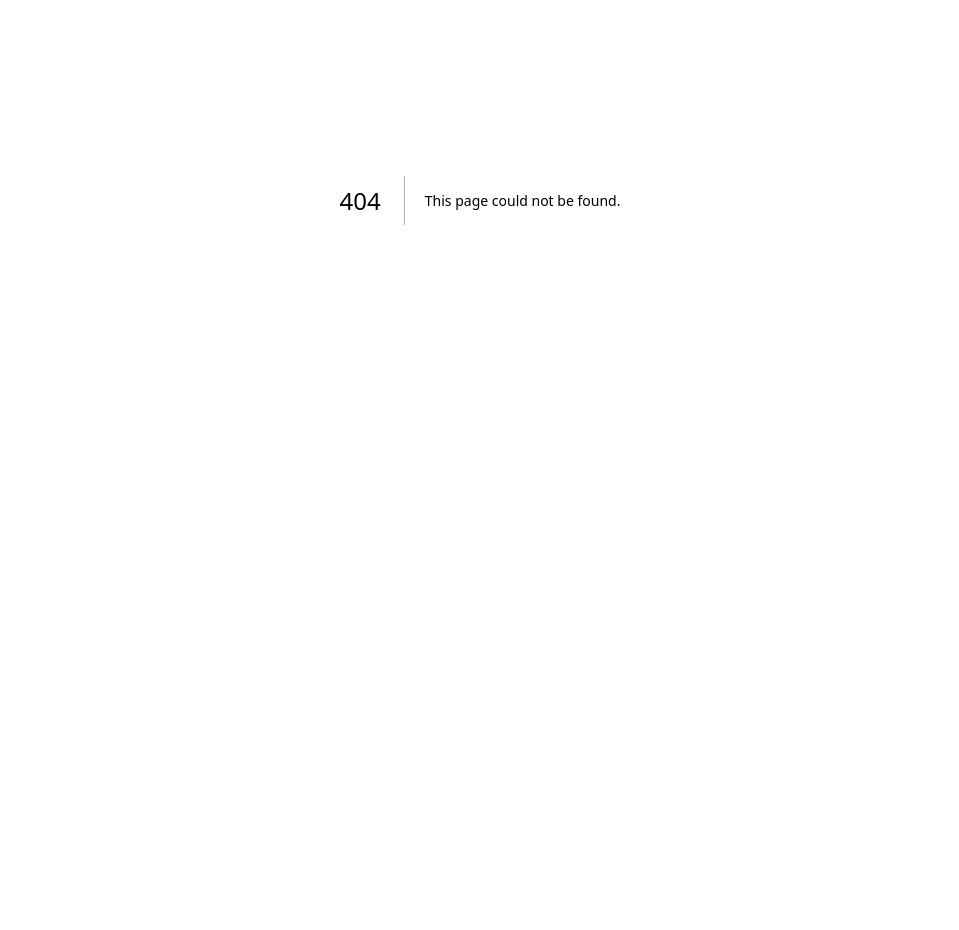
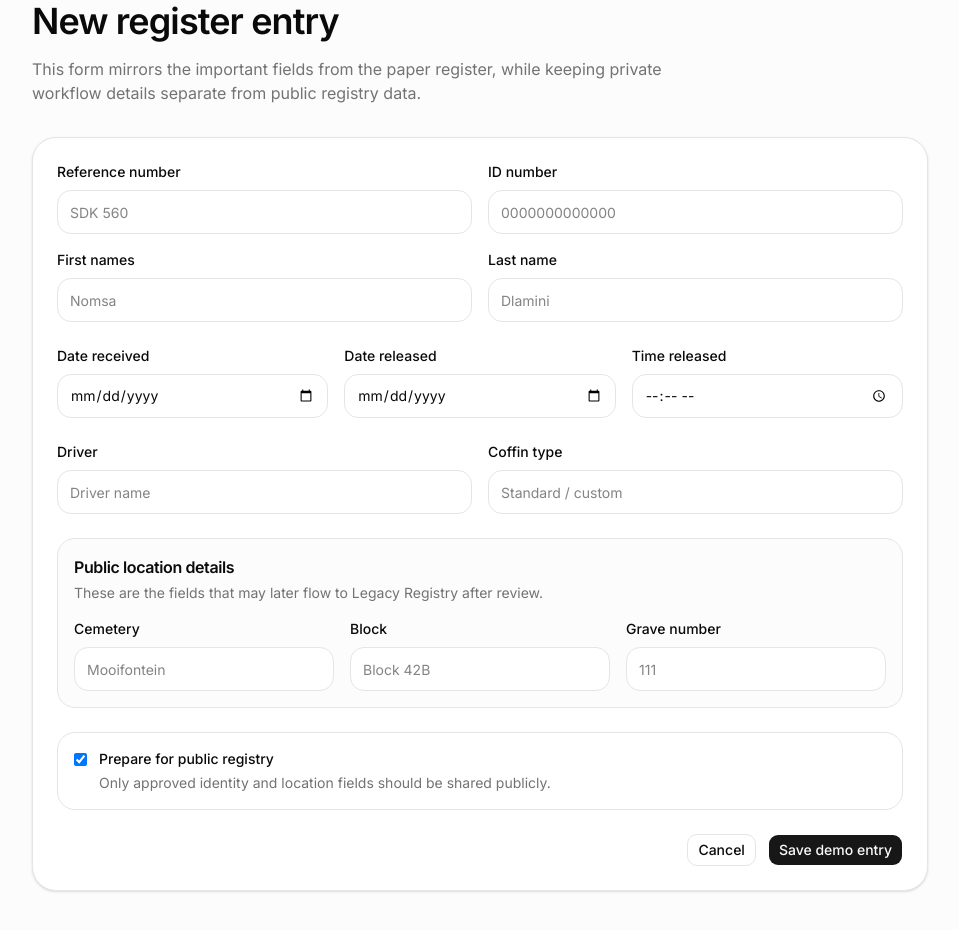
Before and after one commit to SentinelDeveloper0850/legacy-registry-website, a Next.js app: page /undertaker/mortuary-register/new in a window 1280 px wide. Before the commit this address had no page. Shown: the part 200-1130 px from the top of the page, without its empty margins (160-1119 px from the left). Before the commit the page ends 800 px from the top, so only its background shows below. Built offline with nearby package versions, Linux system fonts and the light colour scheme.

Commit message:
Add register entry form

```diff
--- /dev/null
+++ b/app/undertaker/mortuary-register/new/page.tsx
@@ -0,0 +1,88 @@
+import Link from "next/link"
+
+import { Button } from "@/components/ui/button"
+
+export default function NewRegisterEntryPage() {
+  return (
+    <section className="px-6 py-10 sm:px-8 lg:px-10">
+      <div className="mx-auto max-w-4xl">
+        <div className="mb-8">
+          <Button variant="ghost" className="mb-6 px-0 hover:bg-transparent" asChild>
+            <Link href="/undertaker/mortuary-register">Back to register</Link>
+          </Button>
+          <p className="text-sm font-medium text-muted-foreground">Capture entry</p>
+          <h1 className="mt-3 text-4xl font-semibold tracking-tight">New register entry</h1>
+          <p className="mt-4 max-w-2xl text-muted-foreground">
+            This form mirrors the important fields from the paper register, while keeping private workflow details separate from public registry data.
+          </p>
+        </div>
+
+        <form className="grid gap-6 rounded-[1.5rem] border bg-card p-6 shadow-sm">
+          <div className="grid gap-4 sm:grid-cols-2">
+            <Field label="Reference number" name="reference" placeholder="SDK 560" />
+            <Field label="ID number" name="idNumber" placeholder="0000000000000" />
+            <Field label="First names" name="firstNames" placeholder="Nomsa" />
+            <Field label="Last name" name="lastName" placeholder="Dlamini" />
+          </div>
+
+          <div className="grid gap-4 sm:grid-cols-3">
+            <Field label="Date received" name="dateReceived" type="date" />
+            <Field label="Date released" name="dateReleased" type="date" />
+            <Field label="Time released" name="timeReleased" type="time" />
+          </div>
+
+          <div className="grid gap-4 sm:grid-cols-2">
+            <Field label="Driver" name="driver" placeholder="Driver name" />
+            <Field label="Coffin type" name="coffinType" placeholder="Standard / custom" />
+          </div>
+
+          <div className="rounded-2xl border bg-muted/30 p-4">
+            <h2 className="font-semibold tracking-tight">Public location details</h2>
+            <p className="mt-1 text-sm text-muted-foreground">
+              These are the fields that may later flow to Legacy Registry after review.
+            </p>
+            <div className="mt-4 grid gap-4 sm:grid-cols-3">
+              <Field label="Cemetery" name="cemetery" placeholder="Mooifontein" />
+              <Field label="Block" name="block" placeholder="Block 42B" />
+              <Field label="Grave number" name="graveNumber" placeholder="111" />
+            </div>
+          </div>
+
+          <label className="flex items-start gap-3 rounded-2xl border bg-background p-4 text-sm">
+            <input type="checkbox" name="publishToRegistry" className="mt-1" defaultChecked />
+            <span>
+              <span className="font-medium">Prepare for public registry</span>
+              <span className="mt-1 block text-muted-foreground">
+                Only approved identity and location fields should be shared publicly.
+              </span>
+            </span>
+          </label>
+
+          <div className="flex justify-end gap-3">
+            <Button variant="outline" type="button" asChild>
+              <Link href="/undertaker/mortuary-register">Cancel</Link>
+            </Button>
+            <Button type="button">Save demo entry</Button>
+          </div>
+        </form>
+      </div>
+    </section>
+  )
+}
+
+function Field({ label, name, type = "text", placeholder }: { label: string; name: string; type?: string; placeholder?: string }) {
+  return (
+    <div className="grid gap-2">
+      <label htmlFor={name} className="text-sm font-medium">
+        {label}
+      </label>
+      <input
+        id={name}
+        name={name}
+        type={type}
+        placeholder={placeholder}
+        className="h-11 rounded-xl border bg-background px-3 text-sm outline-none transition focus:border-ring focus:ring-3 focus:ring-ring/20"
+      />
+    </div>
+  )
+}
```
